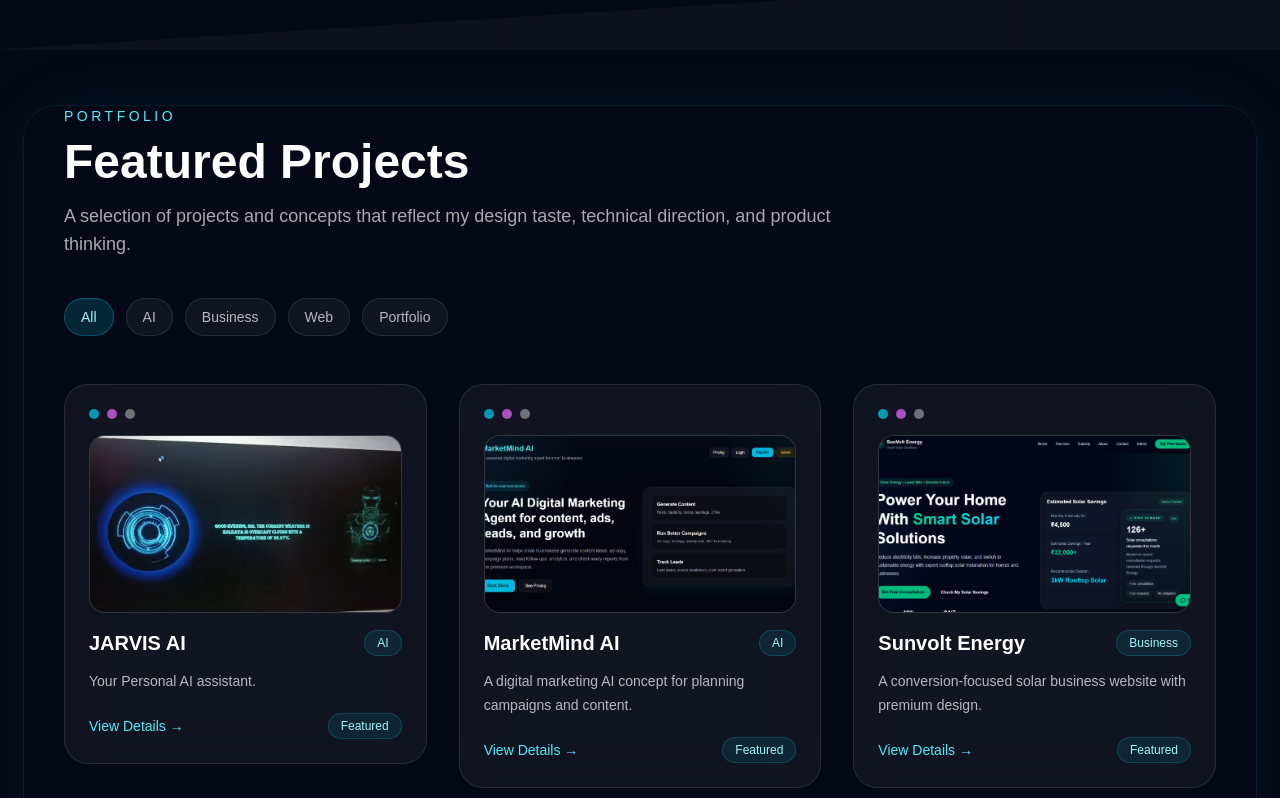
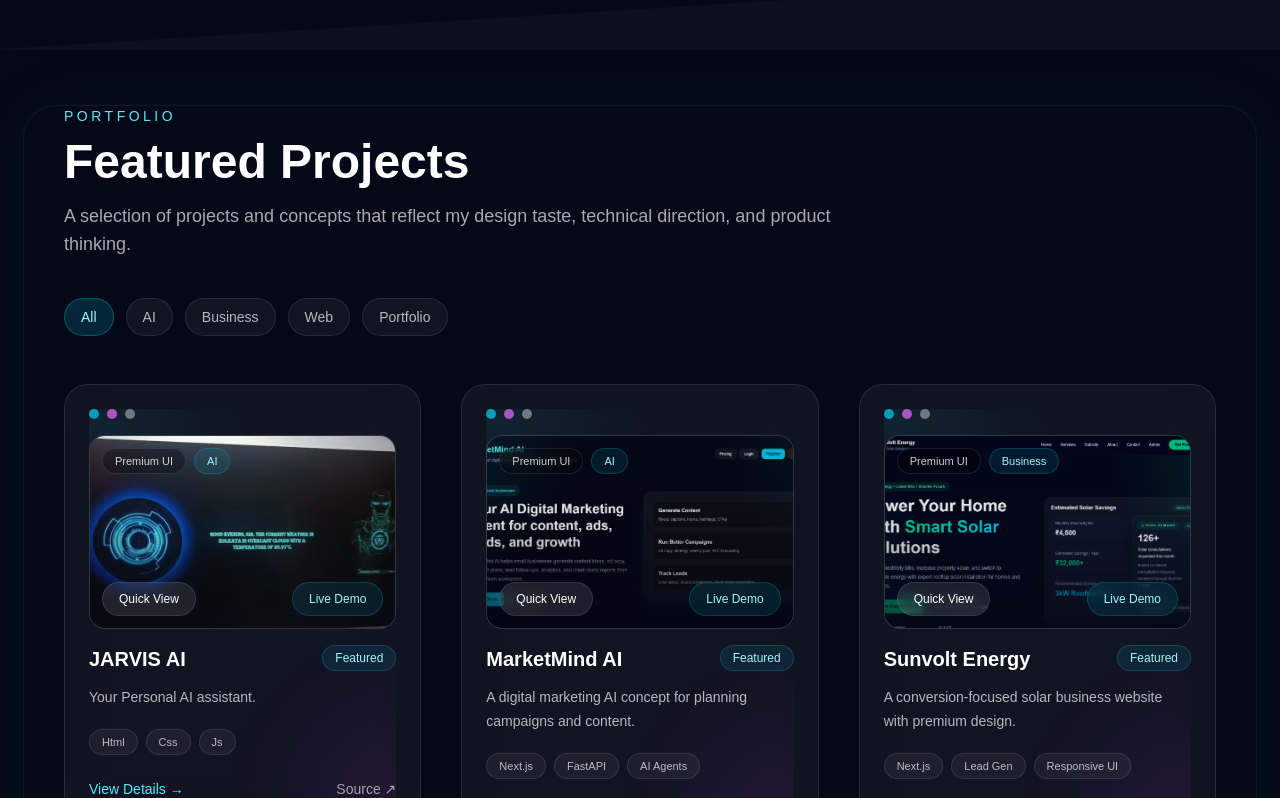
Before and after one commit to saunishpal/myportfolio, a Next.js app: page / in a window 1280 px wide. Shown: the part 1811-2609 px from the top of the page. Built offline with nearby package versions, Linux system fonts and the light colour scheme.

Commit message:
Update page.tsx

```diff
--- a/app/page.tsx
+++ b/app/page.tsx
@@ -24,7 +24,6 @@ import MarqueeStrip from "@/components/MarqueeStrip";
 import SpotlightCard from "@/components/SpotlightCard";
 import TextReveal from "@/components/TextReveal";
 import TiltCard from "@/components/TiltCard";
-
 import GlowSection from "@/components/GlowSection";
 import AchievementsSection from "@/components/AchievementsSection";
 
@@ -87,9 +86,8 @@ const projects: Project[] = [
   {
     title: "Portfolio Website",
     desc: "A concept portfolio with client attraction in mind.",
-    details:
-      "An idea that blends a portfolio website",
-    stack: ["Html", "Css", "Js","Python","Branding", "Interaction Design"],
+    details: "An idea that blends a portfolio website",
+    stack: ["Html", "Css", "Js", "Python", "Branding", "Interaction Design"],
     category: "Portfolio",
     image: "/portfolio.png",
     live: "https://portfolio2236.netlify.app/",
@@ -106,7 +104,6 @@ const projects: Project[] = [
     live: "https://gymapp1234.netlify.app/",
     github: "https://github.com/saunishpal/gymapp.git",
   },
-
   {
     title: "Spice Garden – Premium Restaurant Website",
     desc: "A modern restaurant website designed to highlight menu offerings, ambience, testimonials, reservation details, and interactive customer support through a built-in assistant",
@@ -118,9 +115,7 @@ const projects: Project[] = [
     live: "https://restaurant8989.netlify.app/",
     github: "https://github.com/saunishpal/Restaurant_chatbot_project.git",
   },
-
 ];
-
 
 const categories = ["All", "AI", "Business", "Web", "Portfolio"];
 
@@ -229,25 +224,30 @@ export default function Home() {
         </Reveal>
 
         <Reveal>
-          <section id="projects" className="section-angle px-6 py-24">
+          <section id="projects" className="section-angle px-5 py-20 sm:px-6 sm:py-24">
             <GlowSection>
-              <div className="mx-auto max-w-6xl">
+              <div className="mx-auto max-w-6xl px-1 sm:px-0">
                 <SectionTitle
                   eyebrow="Portfolio"
                   title="Featured Projects"
                   subtitle="A selection of projects and concepts that reflect my design taste, technical direction, and product thinking."
                 />
 
+                <div className="mt-8 sm:mt-10">
                   <ProjectFilters
                     categories={categories}
                     activeCategory={activeCategory}
                     onChange={setActiveCategory}
                   />
+                </div>
 
-                <div className="mt-12 grid gap-8 md:grid-cols-2 xl:grid-cols-3">
+                <div className="mt-10 grid grid-cols-1 gap-6 sm:mt-12 md:grid-cols-2 xl:grid-cols-3 xl:gap-10">
                   {filteredProjects.map((project) => (
-                    <TiltCard key={project.title}>
+                    <div key={project.title} className="min-w-0">
+                      <TiltCard>
                         <SpotlightCard>
+                          <div className="absolute inset-0 -z-10 bg-[radial-gradient(circle_at_top_left,rgba(34,211,238,0.12),transparent_35%),radial-gradient(circle_at_bottom_right,rgba(217,70,239,0.12),transparent_35%)] opacity-70" />
+
                           <div
                             style={{ transform: "translateZ(24px)" }}
                             className="mb-4 flex gap-2"
@@ -259,25 +259,56 @@ export default function Home() {
 
                           <div
                             style={{ transform: "translateZ(36px)" }}
-                          className="mb-4 overflow-hidden rounded-2xl border border-white/10 bg-white/5"
+                            className="group/image relative mb-4 overflow-hidden rounded-2xl border border-white/10 bg-white/5"
                           >
-                          <div className="relative h-44 w-full">
+                            <div className="relative h-44 w-full sm:h-48">
                               <Image
                                 src={project.image}
                                 alt={`${project.title} preview`}
                                 fill
-                              className="object-cover transition duration-500 group-hover:scale-105"
+                                className="object-cover transition duration-700 group-hover/image:scale-110"
                               />
+                            </div>
+
+                            <div className="absolute inset-0 bg-gradient-to-t from-[#050816]/85 via-[#050816]/20 to-transparent opacity-80 transition duration-500 group-hover/image:opacity-95" />
+
+                            <div className="absolute left-3 top-3 flex flex-wrap gap-2">
+                              <span className="rounded-full border border-white/10 bg-black/30 px-3 py-1 text-[11px] text-white/80 backdrop-blur">
+                                Premium UI
+                              </span>
+                              <span className="rounded-full border border-cyan-400/20 bg-cyan-400/10 px-3 py-1 text-[11px] text-cyan-200 backdrop-blur">
+                                {project.category}
+                              </span>
+                            </div>
+
+                            <div className="absolute bottom-3 left-3 right-3 flex items-center justify-between gap-3">
+                              <button
+                                onClick={() => setSelectedProject(project)}
+                                className="rounded-full border border-white/10 bg-white/10 px-4 py-2 text-xs font-medium text-white backdrop-blur transition hover:bg-white/20"
+                              >
+                                Quick View
+                              </button>
+
+                              {project.live && project.live !== "#" && (
+                                <a
+                                  href={project.live}
+                                  target="_blank"
+                                  rel="noreferrer"
+                                  className="rounded-full border border-cyan-400/20 bg-cyan-400/10 px-4 py-2 text-xs font-medium text-cyan-200 backdrop-blur transition hover:bg-cyan-400/20"
+                                >
+                                  Live Demo
+                                </a>
+                              )}
                             </div>
                           </div>
 
                           <div
                             style={{ transform: "translateZ(28px)" }}
-                          className="mb-3 flex items-center justify-between gap-3"
+                            className="mb-3 flex items-start justify-between gap-3"
                           >
-                          <h3 className="text-xl font-semibold">{project.title}</h3>
-                          <span className="rounded-full border border-cyan-400/20 bg-cyan-400/10 px-3 py-1 text-xs text-cyan-200">
-                            {project.category}
+                            <h3 className="min-w-0 text-xl font-semibold">{project.title}</h3>
+                            <span className="shrink-0 rounded-full border border-cyan-400/20 bg-cyan-400/10 px-3 py-1 text-xs text-cyan-200">
+                              Featured
                             </span>
                           </div>
 
@@ -289,21 +320,44 @@ export default function Home() {
                           </p>
 
                           <div
+                            style={{ transform: "translateZ(24px)" }}
+                            className="mt-5 flex flex-wrap gap-2"
+                          >
+                            {project.stack.slice(0, 3).map((item) => (
+                              <span
+                                key={item}
+                                className="rounded-full border border-white/10 bg-white/5 px-3 py-1 text-[11px] text-white/70"
+                              >
+                                {item}
+                              </span>
+                            ))}
+                          </div>
+
+                          <div
                             style={{ transform: "translateZ(26px)" }}
-                          className="mt-5 flex items-center justify-between"
+                            className="mt-6 flex items-center justify-between"
                           >
                             <button
                               onClick={() => setSelectedProject(project)}
-                            className="text-sm font-medium text-cyan-300 transition group-hover:text-cyan-200"
+                              className="text-sm font-medium text-cyan-300 transition hover:text-cyan-200"
                             >
                               View Details →
                             </button>
-                          <span className="rounded-full border border-cyan-400/20 bg-cyan-400/10 px-3 py-1 text-xs text-cyan-200">
-                            Featured
-                          </span>
+
+                            {project.github && project.github !== "#" && (
+                              <a
+                                href={project.github}
+                                target="_blank"
+                                rel="noreferrer"
+                                className="text-sm font-medium text-white/60 transition hover:text-white/90"
+                              >
+                                Source ↗
+                              </a>
+                            )}
                           </div>
                         </SpotlightCard>
                       </TiltCard>
+                    </div>
                   ))}
                 </div>
 
@@ -316,8 +370,6 @@ export default function Home() {
             </GlowSection>
           </section>
         </Reveal>
-
-
 
         <Reveal>
           <SkillsSection />
@@ -351,7 +403,7 @@ export default function Home() {
                     "Modern UI/UX Revamps",
                     "Frontend-Focused Product Builds",
                     "Basic VAPT / Web Security Testing",
-                    "Security Review for Small Websites"
+                    "Security Review for Small Websites",
                   ].map((service) => (
                     <SpotlightCard key={service}>
                       <h3 className="text-lg font-semibold">{service}</h3>
```
Lines whose indentation alone changed are shown as unchanged.
